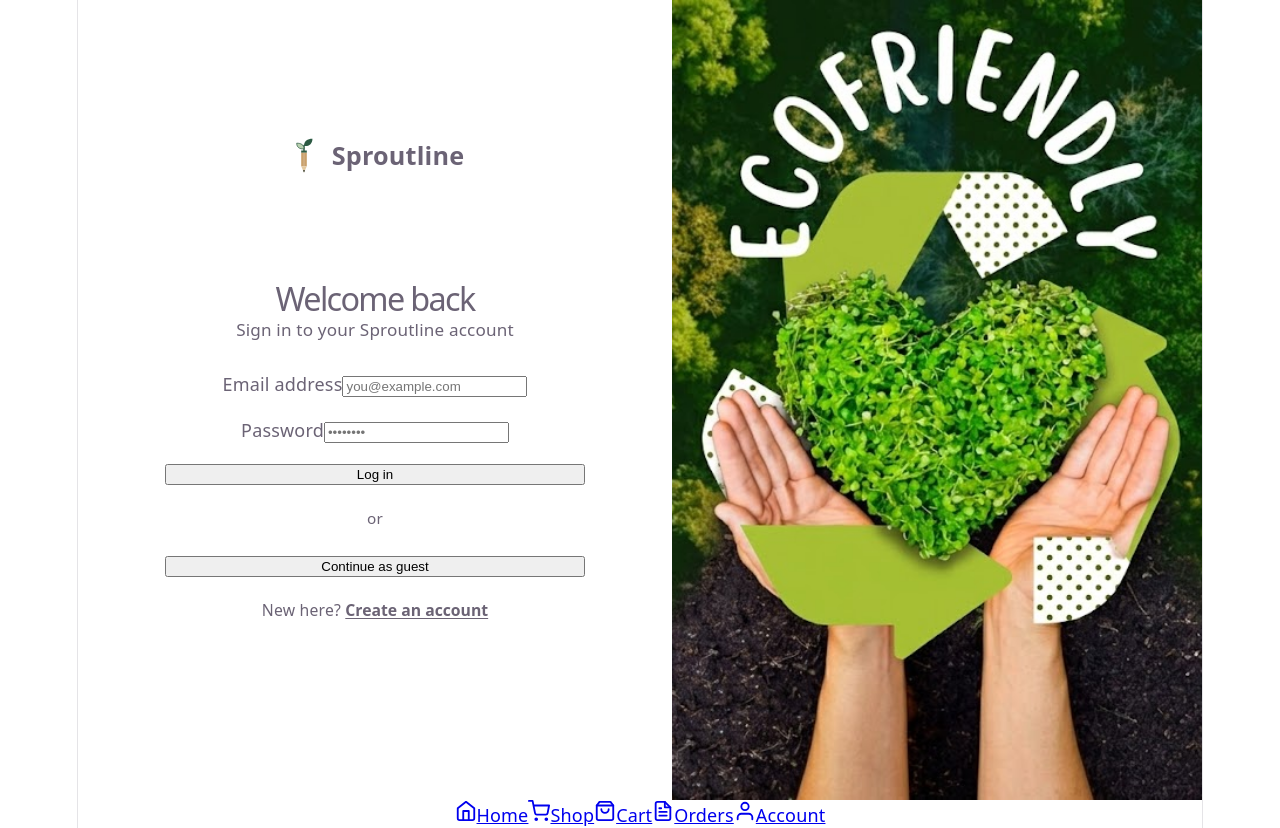
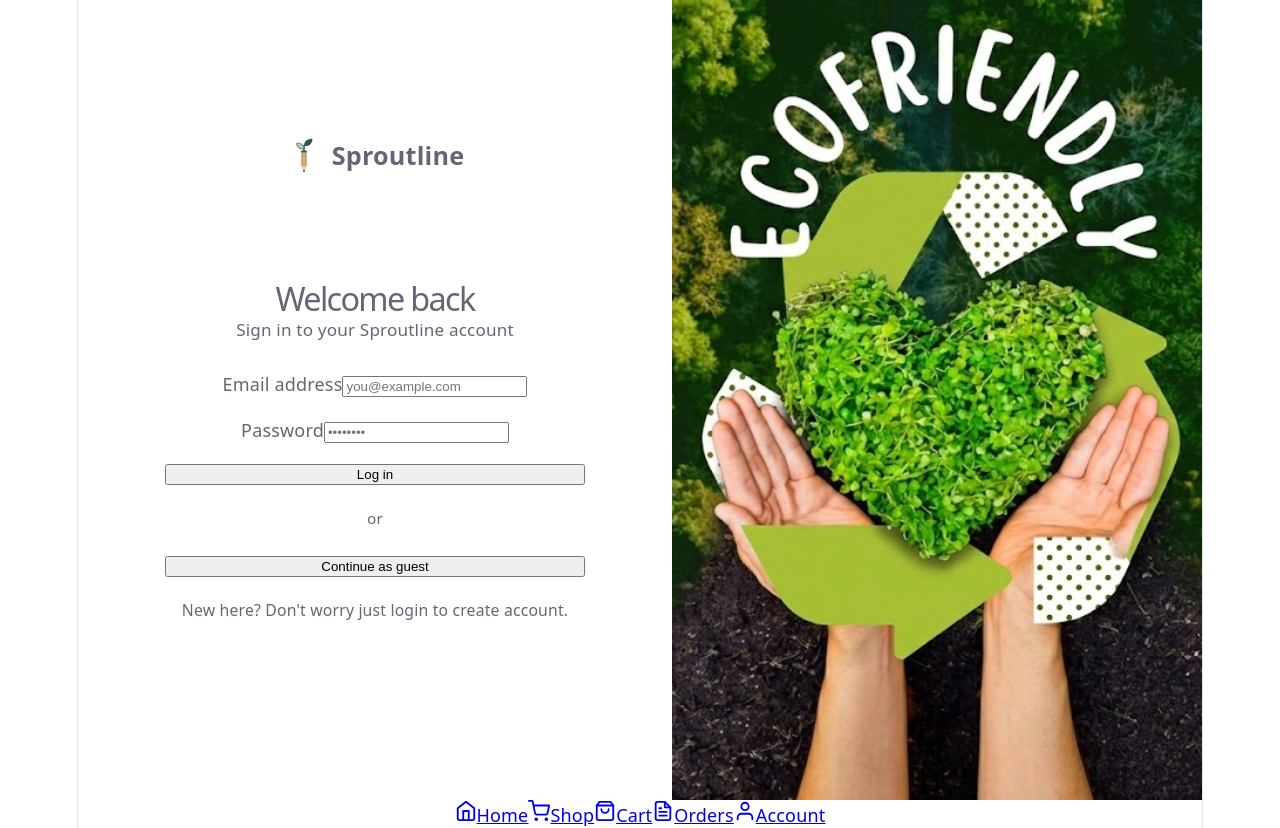
Before and after one commit to parnika-hub/Sproutline, a React (Vite) app: page /login in a window 1280 px wide. Built offline with nearby package versions, Linux system fonts and the light colour scheme; the HTML template or start-up script is replaced by a standard one.

Commit message:
Login Page Update

```diff
--- a/src/pages/LoginPage.jsx
+++ b/src/pages/LoginPage.jsx
@@ -99,14 +99,7 @@ export default function LoginPage() {
           </button>
 
           <p className="login-create">
-            New here?{' '}
-            <button
-              className="login-create__link"
-              onClick={() => { setEmail(''); setPassword(''); }}
-              aria-label="Create an account (uses same form — any email/password works)"
-            >
-              Create an account
-            </button>
+            New here? Don't worry just login to create account.
           </p>
         </div>
       </div>
```
